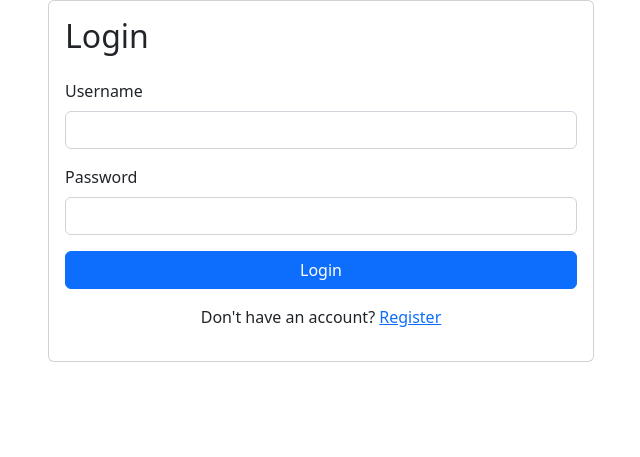
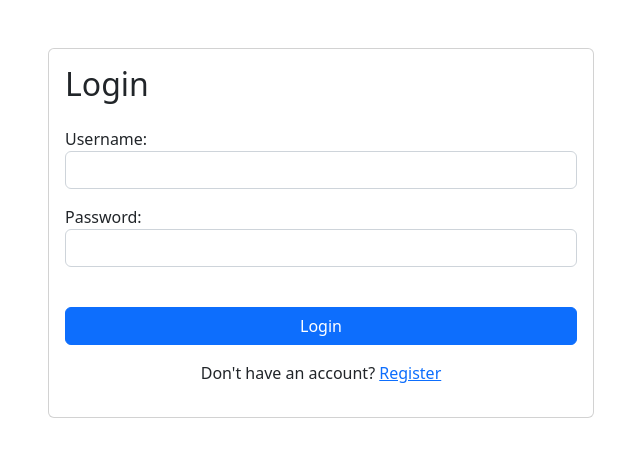
Before and after one commit to ricardomongza99/twitter-reloaded, a Django app: page /login/ in a window 1280 px wide. Shown: the top 457 px of the page, without its empty margins (319-959 px from the left). Run offline with Django 4.2, Linux system fonts and the light colour scheme.

Commit message:
Refactor login

```diff
--- a/templates/users/login.html
+++ b/templates/users/login.html
@@ -8,23 +8,16 @@
 </head>
 <body>
     <div class="container">
-        <div class="row justify-content-center">
+        <div class="row justify-content-center pt-5">
           <div class="col-md-6">
             <div class="card">
               <div class="card-body">
                 <h2 class="card-title mb-4">Login</h2>
-                <form method="post">
-                  {% csrf_token %}
-                  <div class="mb-3">
-                    <label for="username" class="form-label">Username</label>
-                    <input type="text" class="form-control" id="username" name="username">
-                  </div>
-                  <div class="mb-3">
-                    <label for="password" class="form-label">Password</label>
-                    <input type="password" class="form-control" id="password" name="password">
-                  </div>
-                  <button type="submit" class="btn btn-primary w-100">Login</button>
-                </form>
+                  <form method="POST">
+                    {% csrf_token %}
+                    {{ form.as_p }}
+                    <button type="submit" class="btn btn-primary w-100 mt-4">Login</button>
+                  </form>
                 <p class="mt-3 text-center">Don't have an account? <a href="{% url 'register' %}">Register</a></p>
               </div>
             </div>
--- a/users/forms.py
+++ b/users/forms.py
@@ -15,5 +15,5 @@ class RegisterForm(UserCreationForm):
 
 
 class LoginForm(forms.Form):
-    username = forms.CharField(max_length=150)
-    password = forms.CharField(widget=forms.PasswordInput)
+    username = forms.CharField(max_length=150, widget=forms.TextInput(attrs={'class': 'form-control'}))
+    password = forms.CharField(max_length=50, widget=forms.PasswordInput(attrs={'class': 'form-control'}))
--- a/users/views.py
+++ b/users/views.py
@@ -42,4 +42,4 @@ def user_login(request):
         form = LoginForm()
 
     context = {'form': form}
-    return render(request, 'users/login.html',)
+    return render(request, 'users/login.html', {'form': form})
```
